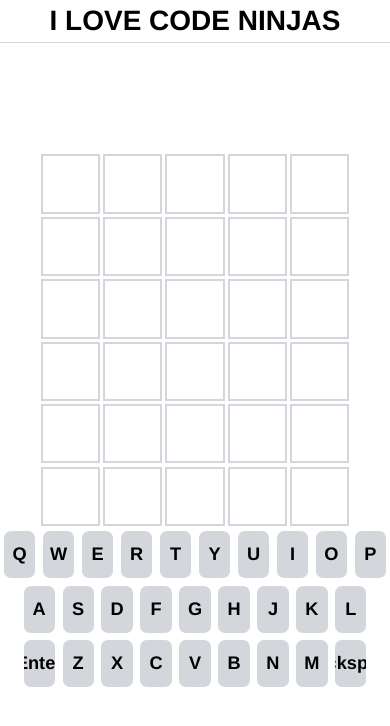
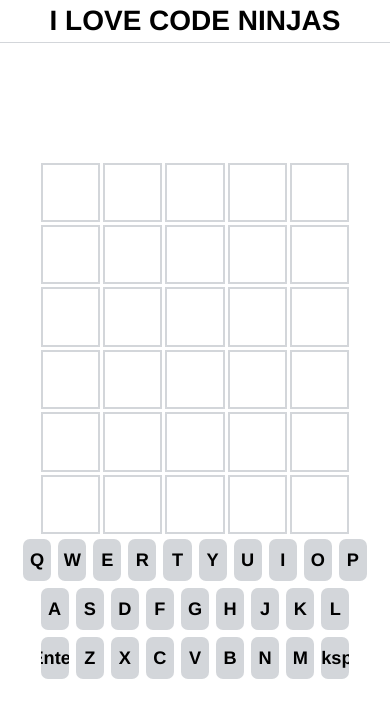
Before and after one commit to SickkMade/cn-wordle-react, a React (Vite) app: page / in a window 390 px wide. Shown: the top 726 px of the page. Built offline with nearby package versions, Linux system fonts and the light colour scheme.

Commit message:
changed button to div for safari

```diff
--- a/src/components/WordleKeyboard.jsx
+++ b/src/components/WordleKeyboard.jsx
@@ -27,12 +27,12 @@ function WordleKeyboard({addLetter, yellowWords, greyWords, greenWords}) {
             return(
             <div className="wordlekeyboard--row" key={i}>
                 {keyarray.map((key,i) => {
-                    return <button
+                    return <div
                     className={`wordlekeyboard--key ${getColor(key)}`}
                     onClick={addLetter}
                     key={i}>
                         {key}
-                    </button>
+                    </div>
                 })}
 
             </div>
--- a/src/css/wordlekeyboard.css
+++ b/src/css/wordlekeyboard.css
@@ -58,13 +58,13 @@
 
 @media (max-width: 500px) {
     .wordlekeyboard{
-        width:100vw;
+        width:90vw;
     }
 }
 @media (max-width: 500px) {
     @supports (-webkit-touch-callout: none){
         .wordlekeyboard{
-            width:65vw;
+            width:50vw;
         }
     }
 }
```
